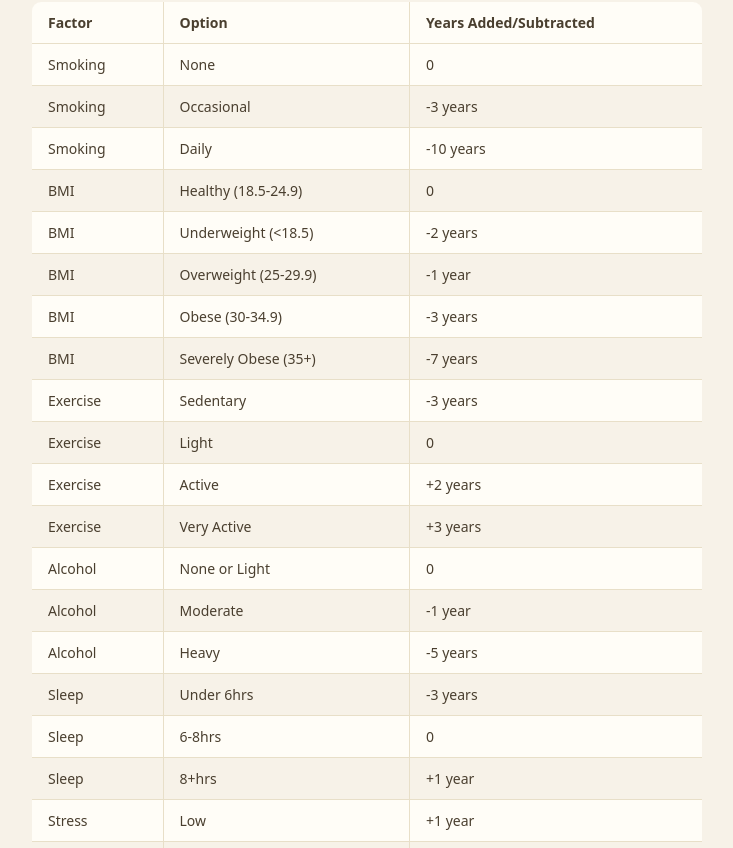
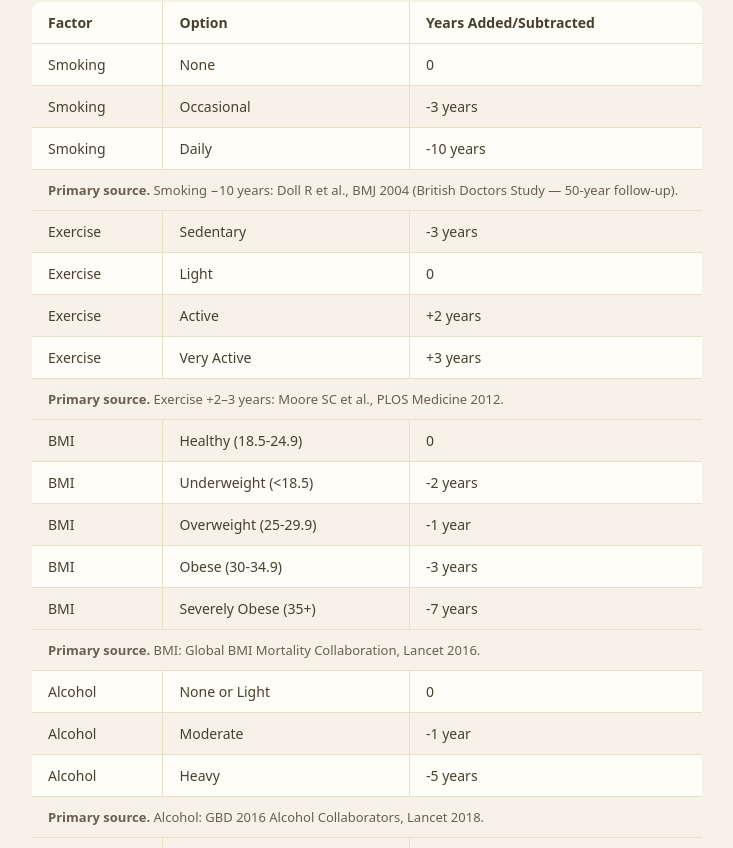
Before and after one commit to DaveChafes/lifeexpectancycalculator, a Next.js app: page /methodology in a window 1280 px wide. Shown: the part 692-1540 px from the top of the page, without its empty margins (273-1006 px from the left). Built offline with nearby package versions, Linux system fonts and the light colour scheme; no server answers.

Commit message:
Document modifier primary sources on methodology; refine Sliders methodology link styles
Co-authored-by: Cursor <cursoragent@cursor.com>

```diff
--- a/app/methodology/page.tsx
+++ b/app/methodology/page.tsx
@@ -1,3 +1,5 @@
+import type { ReactNode } from 'react';
+
 export const metadata = {
   title: 'Methodology',
   description:
@@ -14,6 +16,78 @@ export const metadata = {
 };
 
 import AdUnit from '@/components/AdUnit';
+
+const MODIFIER_SOURCE_STYLE = {
+  fontSize: 13,
+  color: '#6b5e4e',
+  lineHeight: 1.55,
+} as const;
+
+const MODIFIER_TABLE_BLOCKS: {
+  rows: [string, string, string][];
+  citation: string;
+}[] = [
+  {
+    rows: [
+      ['Smoking', 'None', '0'],
+      ['Smoking', 'Occasional', '-3 years'],
+      ['Smoking', 'Daily', '-10 years'],
+    ],
+    citation:
+      'Smoking −10 years: Doll R et al., BMJ 2004 (British Doctors Study — 50-year follow-up).',
+  },
+  {
+    rows: [
+      ['Exercise', 'Sedentary', '-3 years'],
+      ['Exercise', 'Light', '0'],
+      ['Exercise', 'Active', '+2 years'],
+      ['Exercise', 'Very Active', '+3 years'],
+    ],
+    citation: 'Exercise +2–3 years: Moore SC et al., PLOS Medicine 2012.',
+  },
+  {
+    rows: [
+      ['BMI', 'Healthy (18.5-24.9)', '0'],
+      ['BMI', 'Underweight (<18.5)', '-2 years'],
+      ['BMI', 'Overweight (25-29.9)', '-1 year'],
+      ['BMI', 'Obese (30-34.9)', '-3 years'],
+      ['BMI', 'Severely Obese (35+)', '-7 years'],
+    ],
+    citation: 'BMI: Global BMI Mortality Collaboration, Lancet 2016.',
+  },
+  {
+    rows: [
+      ['Alcohol', 'None or Light', '0'],
+      ['Alcohol', 'Moderate', '-1 year'],
+      ['Alcohol', 'Heavy', '-5 years'],
+    ],
+    citation: 'Alcohol: GBD 2016 Alcohol Collaborators, Lancet 2018.',
+  },
+  {
+    rows: [
+      ['Sleep', 'Under 6hrs', '-3 years'],
+      ['Sleep', '6-8hrs', '0'],
+      ['Sleep', '8+hrs', '+1 year'],
+    ],
+    citation: 'Sleep: Cappuccini et al., Sleep 2010 meta-analysis.',
+  },
+  {
+    rows: [
+      ['Stress', 'Low', '+1 year'],
+      ['Stress', 'Medium', '0'],
+      ['Stress', 'High', '-3 years'],
+    ],
+    citation: 'Stress: Kivimäki et al., BMJ 2012 (Whitehall II study).',
+  },
+  {
+    rows: [
+      ['Diet', 'Poor', '-3 years'],
+      ['Diet', 'Average', '0'],
+      ['Diet', 'Good', '+2 years'],
+    ],
+    citation: 'Diet: Sofi F et al., BMJ 2008 (Mediterranean diet meta-analysis).',
+  },
+];
 
 export default function MethodologyPage() {
   return (
@@ -132,38 +206,42 @@ export default function MethodologyPage() {
           </tr>
         </thead>
         <tbody>
-          {[
-            ['Smoking', 'None', '0'],
-            ['Smoking', 'Occasional', '-3 years'],
-            ['Smoking', 'Daily', '-10 years'],
-            ['BMI', 'Healthy (18.5-24.9)', '0'],
-            ['BMI', 'Underweight (<18.5)', '-2 years'],
-            ['BMI', 'Overweight (25-29.9)', '-1 year'],
-            ['BMI', 'Obese (30-34.9)', '-3 years'],
-            ['BMI', 'Severely Obese (35+)', '-7 years'],
-            ['Exercise', 'Sedentary', '-3 years'],
-            ['Exercise', 'Light', '0'],
-            ['Exercise', 'Active', '+2 years'],
-            ['Exercise', 'Very Active', '+3 years'],
-            ['Alcohol', 'None or Light', '0'],
-            ['Alcohol', 'Moderate', '-1 year'],
-            ['Alcohol', 'Heavy', '-5 years'],
-            ['Sleep', 'Under 6hrs', '-3 years'],
-            ['Sleep', '6-8hrs', '0'],
-            ['Sleep', '8+hrs', '+1 year'],
-            ['Stress', 'Low', '+1 year'],
-            ['Stress', 'Medium', '0'],
-            ['Stress', 'High', '-3 years'],
-            ['Diet', 'Poor', '-3 years'],
-            ['Diet', 'Average', '0'],
-            ['Diet', 'Good', '+2 years'],
-          ].map(([factor, option, years], idx) => (
-            <tr key={`${factor}-${option}`} style={{ background: idx % 2 === 0 ? '#fffdf7' : '#f7f2e8' }}>
-              <td style={{ padding: '10px 16px', border: '1px solid #e8dfc8' }}>{factor}</td>
-              <td style={{ padding: '10px 16px', border: '1px solid #e8dfc8' }}>{option}</td>
-              <td style={{ padding: '10px 16px', border: '1px solid #e8dfc8' }}>{years}</td>
-            </tr>
-          ))}
+          {(() => {
+            let dataRowIndex = 0;
+            return MODIFIER_TABLE_BLOCKS.flatMap((block) => {
+              const out: ReactNode[] = [];
+              for (const [factor, option, years] of block.rows) {
+                const idx = dataRowIndex;
+                dataRowIndex += 1;
+                out.push(
+                  <tr
+                    key={`${factor}-${option}`}
+                    style={{ background: idx % 2 === 0 ? '#fffdf7' : '#f7f2e8' }}
+                  >
+                    <td style={{ padding: '10px 16px', border: '1px solid #e8dfc8' }}>{factor}</td>
+                    <td style={{ padding: '10px 16px', border: '1px solid #e8dfc8' }}>{option}</td>
+                    <td style={{ padding: '10px 16px', border: '1px solid #e8dfc8' }}>{years}</td>
+                  </tr>
+                );
+              }
+              out.push(
+                <tr key={`${block.rows[0]?.[0] ?? 'block'}-source`}>
+                  <td
+                    colSpan={3}
+                    style={{
+                      padding: '10px 16px',
+                      border: '1px solid #e8dfc8',
+                      background: '#f7f2e8',
+                      ...MODIFIER_SOURCE_STYLE,
+                    }}
+                  >
+                    <span style={{ fontWeight: 600 }}>Primary source.</span> {block.citation}
+                  </td>
+                </tr>
+              );
+              return out;
+            });
+          })()}
         </tbody>
       </table>
 
--- a/components/Sliders.tsx
+++ b/components/Sliders.tsx
@@ -21,6 +21,7 @@ import {
   type CSSProperties,
   type ReactNode,
 } from 'react';
+import Link from 'next/link';
 
 export interface SlidersProps {
   baseDeathAge: number;
@@ -529,6 +530,28 @@ export default function Sliders({ baseDeathAge, onModifiersChange }: SlidersProp
 
       <section style={{ width: '100%' }}>
         <h2 style={headerStyle}>See how your choices protect your time</h2>
+        <p
+          style={{
+            fontSize: 13,
+            color: '#6b5e4e',
+            textAlign: 'center',
+            marginTop: 0,
+            marginBottom: 16,
+            lineHeight: 1.6,
+          }}
+        >
+          Modifier values based on peer-reviewed longitudinal research.{' '}
+          <Link
+            href="/methodology"
+            style={{
+              color: '#c9a84c',
+              textDecoration: 'none',
+              fontWeight: 600,
+            }}
+          >
+            See our methodology →
+          </Link>
+        </p>
         <p style={subStyle}>
           Every change updates your estimated lifespan in real time.
         </p>
```
